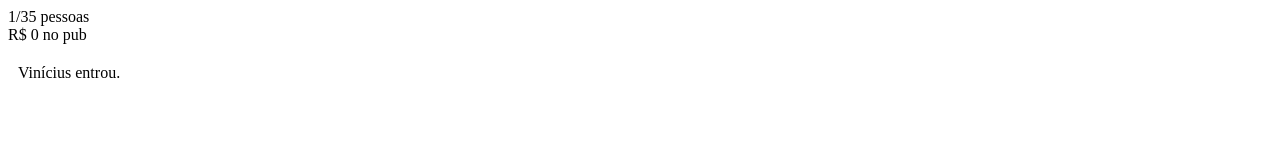
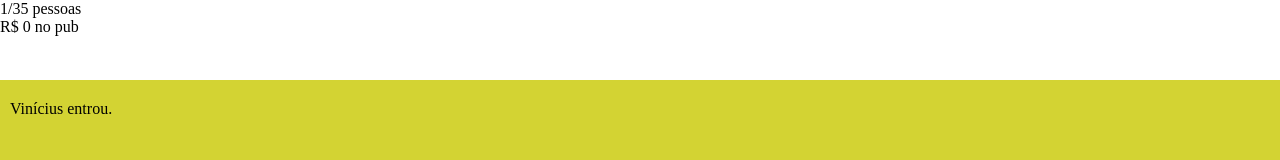
Before and after one commit to viniceosm/simuladpub, a plain HTML site: page index.html in a window 1280 px wide. Drawn offline with Linux system fonts and the light colour scheme.

Commit message:
Update index.html

```diff
--- a/index.html
+++ b/index.html
@@ -1,5 +1,6 @@
 <!DOCTYPE html>
-<html lang="en">
+<html lang="pt-br">
+
 <head>
 	<meta charset="UTF-8">
 	<meta name="viewport" content="width=device-width, initial-scale=1.0">
@@ -11,22 +12,31 @@
 	* {
 		box-sizing: border-box;
 	}
+	body {
+		margin: 0;
+	}
+	#infos {
+		height: 10vh;
+	}
 	#history {
-	margin-top: 10px;
-	height: 400px;
+		padding-top: 10px;
+		height: 90vh;
 		overflow: auto;
+		background: #d3d333;
 	}
-#history > div {
+	#history>div {
 		margin: 5px;
 		padding: 5px;
 	}
 </style>
 
 <body>
+	<div id="infos">
 		<div>
 			<span id="spnPessoasPub"></span>/<span id="spnLimitePessoasPub"></span> pessoas
 		</div>
 		<div>R$ <span id="spnDinheiroPub">0</span> no pub</div>
+	</div>
 
 	<div id="history"></div>
 
@@ -87,7 +97,7 @@
 		loopCompra();
 
 		function entraSai() {
-			var demoraEntraSai = random(2000, 10 *1000);
+			var demoraEntraSai = random(2000, 10 * 1000);
 
 			setTimeout(function () {
 				var iEntraSai = random(0, 1);
@@ -102,7 +112,7 @@
 		}
 
 		function loopCompra() {
-			var demoraLoopCompra = random(3000, 10 *1000);
+			var demoraLoopCompra = random(3000, 10 * 1000);
 
 			setTimeout(function () {
 				var iProdutoComprar = random(0, produtos.length - 1);
@@ -183,4 +193,5 @@
 		}
 	</script>
 </body>
+
 </html>
```
Lines whose indentation alone changed are shown as unchanged.
